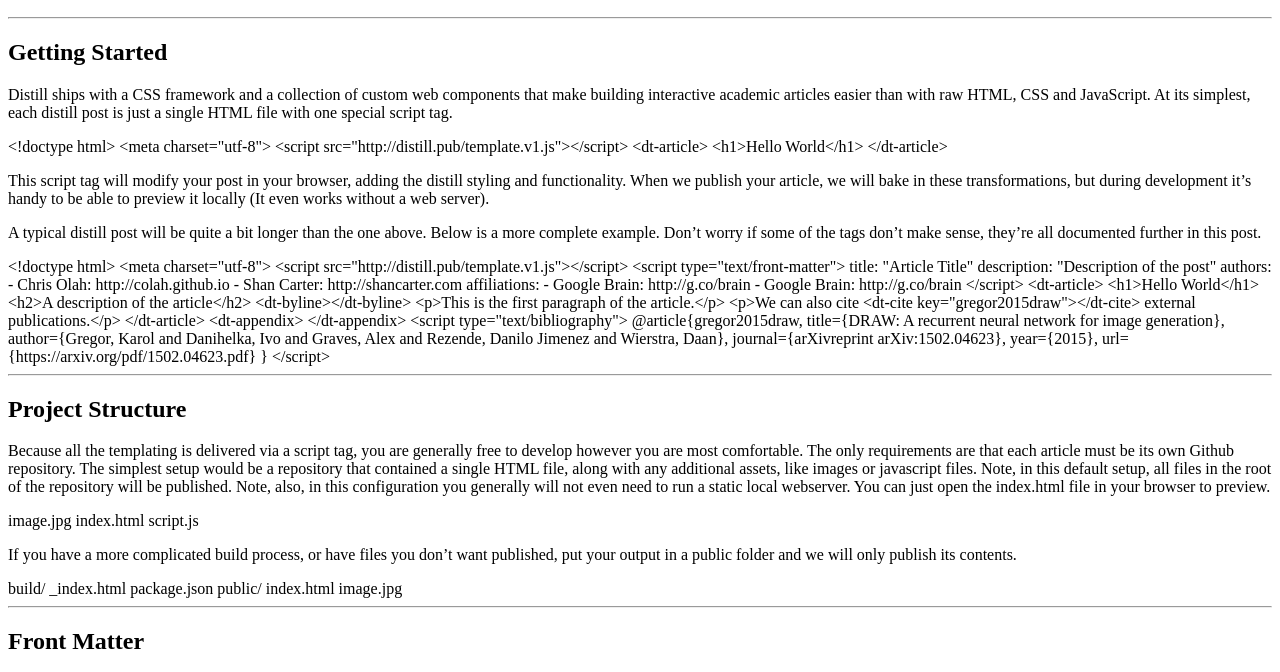
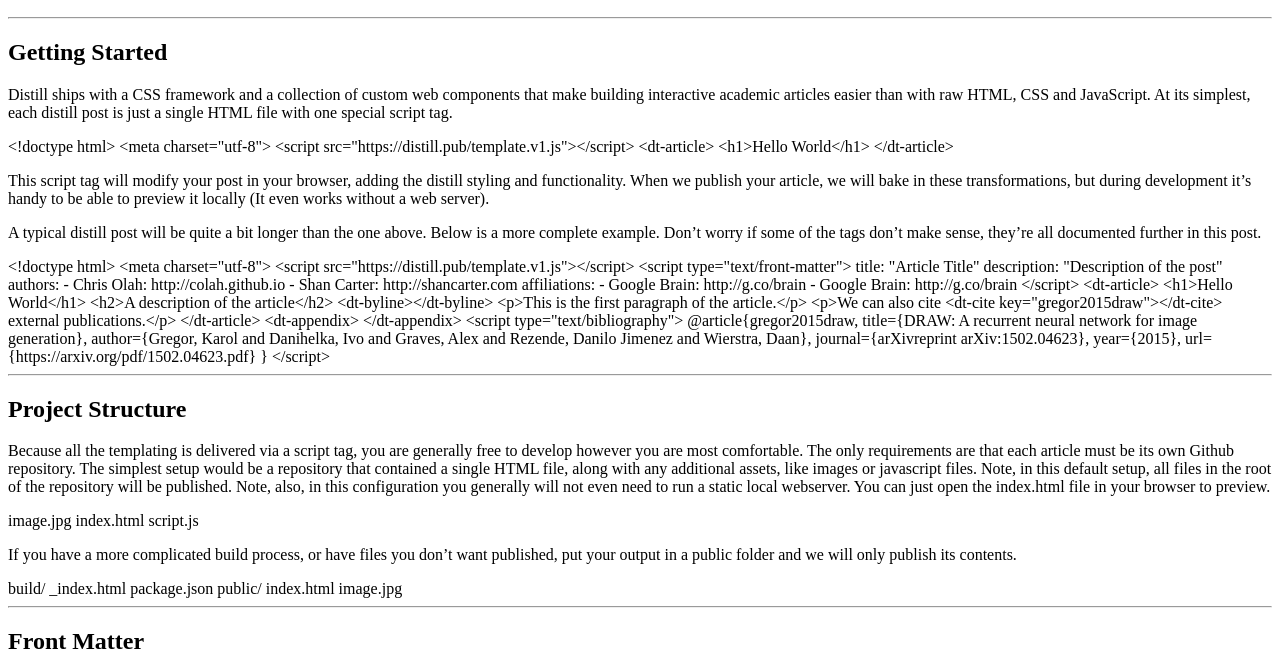
Before and after one commit to samholt/pipeline, a website: page pages/guide/index.html in a window 1280 px wide. Shown: the part 110-782 px from the top of the page. Drawn offline with Linux system fonts and the light colour scheme.

Commit message:
Switch guide examples to HTTPs

```diff
--- a/pages/guide/index.html
+++ b/pages/guide/index.html
@@ -1,7 +1,6 @@
 <!doctype html>
 <meta charset="utf-8">
 <title>How to Create a Distill Article</title>
-<script src="../dist/template.js"></script>
 <style>
 .fake-img {
   background: #bbb;
@@ -28,7 +27,7 @@
   <dt-code block language="html">
     &lt;!doctype html&gt;
     &lt;meta charset="utf-8"&gt;
-    &lt;script src="http://distill.pub/template.v1.js"&gt;&lt;/script&gt;
+    &lt;script src="https://distill.pub/template.v1.js"&gt;&lt;/script&gt;
 
     &lt;dt-article&gt;
       &lt;h1&gt;Hello World&lt;/h1&gt;
@@ -39,7 +38,7 @@
   <dt-code block language="html">
     &lt;!doctype html&gt;
     &lt;meta charset="utf-8"&gt;
-    &lt;script src="http://distill.pub/template.v1.js"&gt;&lt;/script&gt;
+    &lt;script src="https://distill.pub/template.v1.js"&gt;&lt;/script&gt;
 
     &lt;script type="text/front-matter"&gt;
       title: "Article Title"
```
